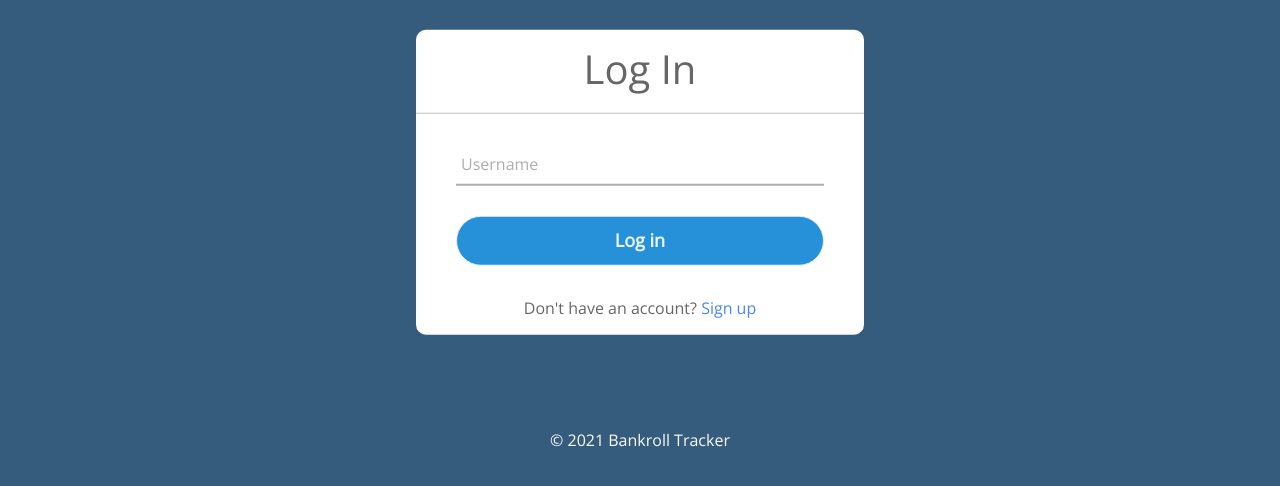
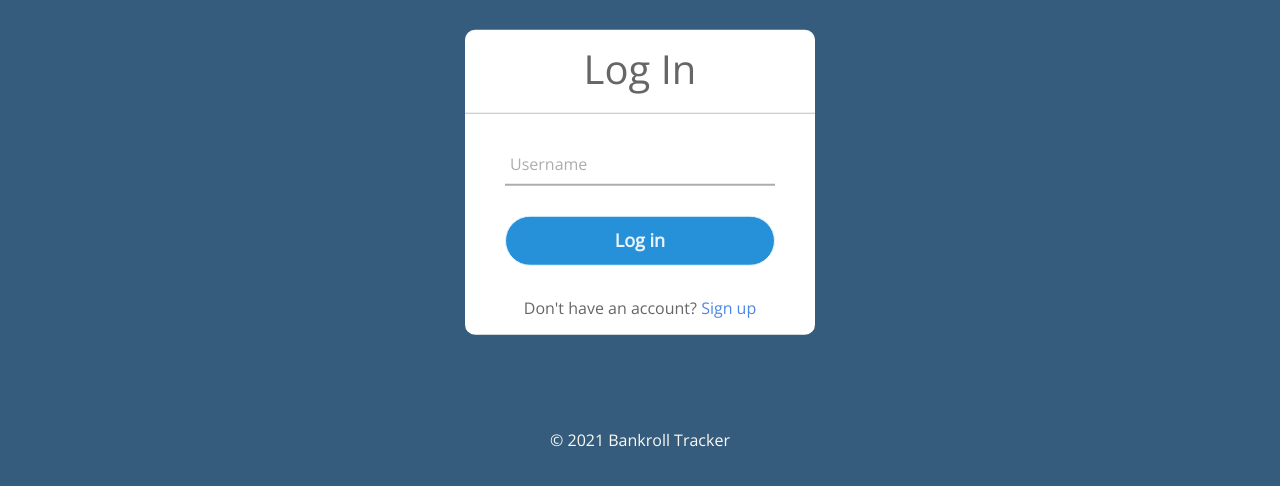
Before and after one commit to mejonyu/bankroll-tracker-frontend, a plain HTML site: page index.html in a window 1280 px wide. Both pictures are taken after a click on the item "Log In". Shown: the part 166-652 px from the top of the page. Drawn offline with nearby package versions, Linux system fonts and the light colour scheme.

Commit message:
change login width

```diff
--- a/index.css
+++ b/index.css
@@ -131,7 +131,7 @@ tr:nth-child(even) {
     top: 50%;
     left: 50%;
     transform: translate(-50%, -5%);
-    width: 35vw;
+    width: 350px;
     background: white;
     border-radius: 10px;
     color: #666666;
```
